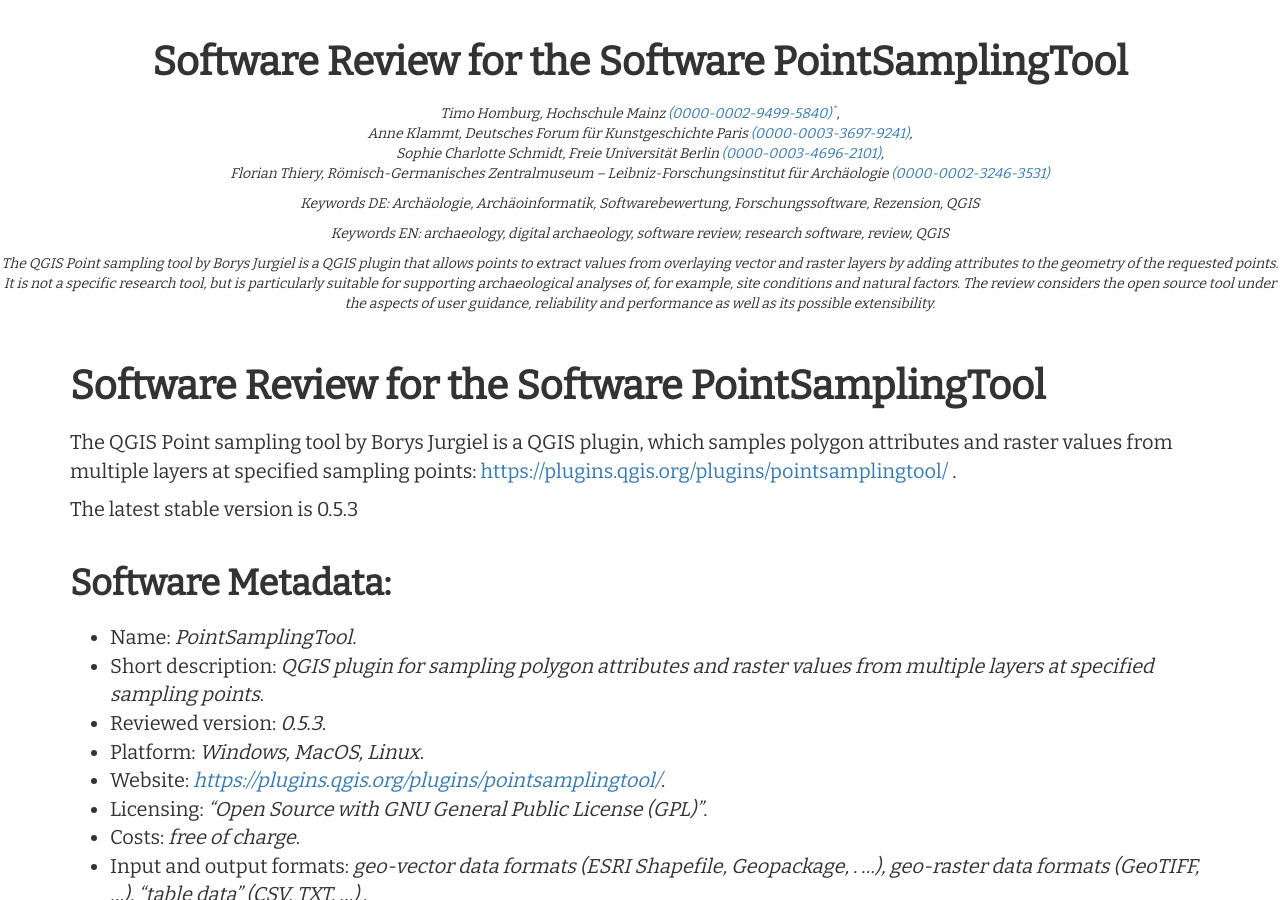
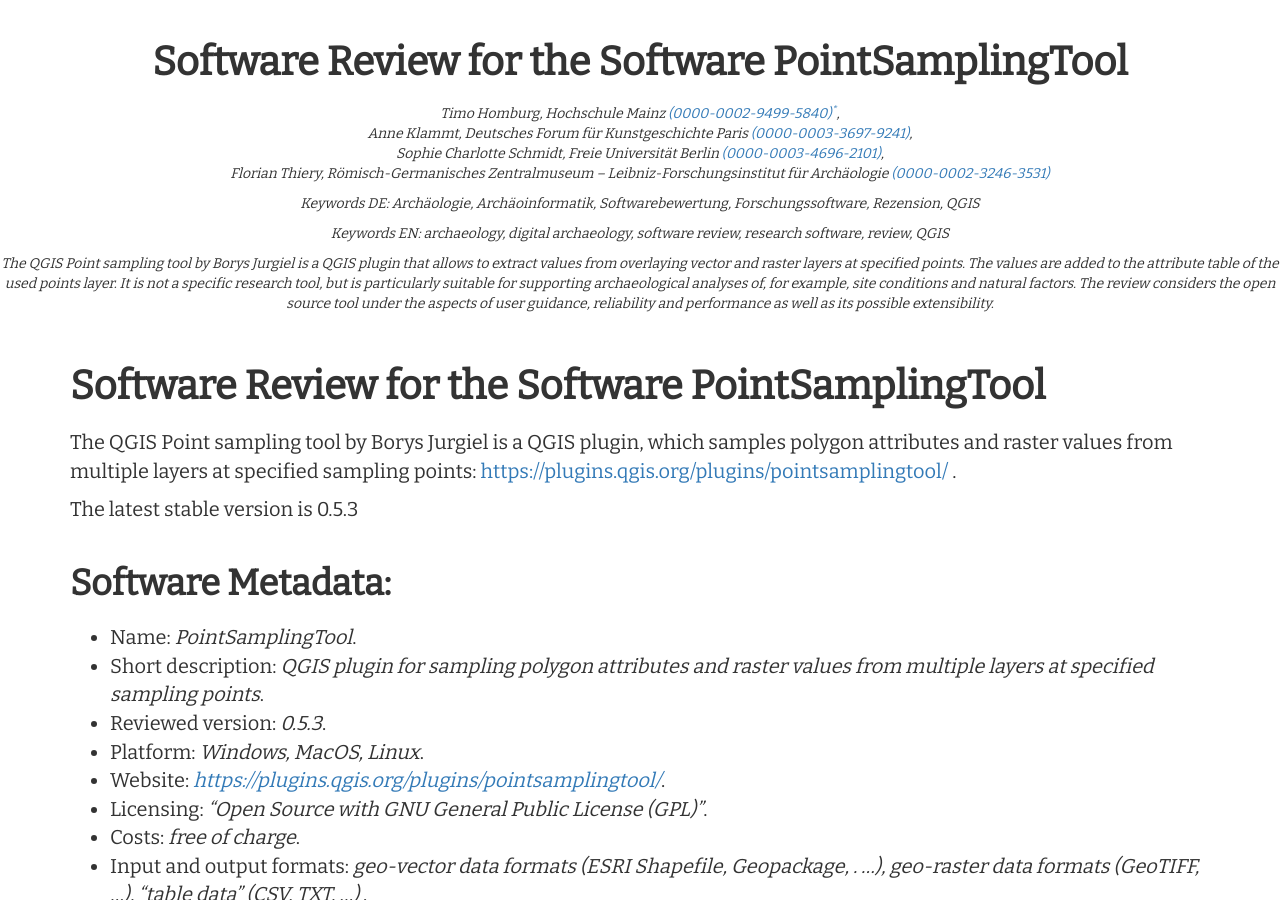
Before and after one commit to Research-Squirrel-Engineers/DGUF_PointSamplingTool, a Jekyll site: the page built from Review_Draft.md, in a window 1280 px wide and 900 px high. Built offline with Jekyll 4.4.1, drawn with Linux system fonts in a browser that asks for light colours; nearby versions of some CDN libraries.

Commit message:
abstract: changed one sentence

```diff
--- a/Review_Draft.md
+++ b/Review_Draft.md
@@ -1,9 +1,9 @@
 ---
 title: Software Review for the Software PointSamplingTool
 
-abstract_de: Das QGIS Point sampling tool von Borys Jurgiel ist ein QGIS plugin, mit dem Punkte Werte aus überlagernden Vektor- und Rasterlayern gewinnen, indem Attribute zur Geometrie der angeforderten Punkte hinzugefügt werden. Es handelt sich um ein allgemeines Tool, das aber besonders geeignet ist, um archäologische Analysen zu Standortbedingungen und naturräumlichen Faktoren zu unterstützen. Der Review betracht das Open Source Werkzeug unter den Aspekten der Nutzerführung, der Verlässlichkeit und Performanz sowie seiner möglichen Erweiterbarkeit.
+abstract_de: Das QGIS Point sampling tool von Borys Jurgiel ist ein QGIS plugin, mit dem an definierten Punkten Werte aus überlagernden Vektor- und Rasterlayern gewonnen werden können. Die ausgelesenen Werte werden zu der Attributtabelle des genutzten Punktelayers hinzugefügt. Es handelt sich um ein allgemeines Tool, das aber besonders geeignet ist, um archäologische Analysen zu Standortbedingungen und naturräumlichen Faktoren zu unterstützen. Der Review betracht das Open Source Werkzeug unter den Aspekten der Nutzerführung, der Verlässlichkeit und Performanz sowie seiner möglichen Erweiterbarkeit.
 
-abstract_en: The QGIS Point sampling tool by Borys Jurgiel is a QGIS plugin that allows points to extract values from overlaying vector and raster layers by adding attributes to the geometry of the requested points. It is not a specific research tool, but is particularly suitable for supporting archaeological analyses of, for example, site conditions and natural factors. The review considers the open source tool under the aspects of user guidance, reliability and performance as well as its possible extensibility.
+abstract_en: The QGIS Point sampling tool by Borys Jurgiel is a QGIS plugin that allows to extract values from overlaying vector and raster layers at specified points. The values are added to the attribute table of the used points layer. It is not a specific research tool, but is particularly suitable for supporting archaeological analyses of, for example, site conditions and natural factors. The review considers the open source tool under the aspects of user guidance, reliability and performance as well as its possible extensibility.
 
 layout: draft
 author:
```
